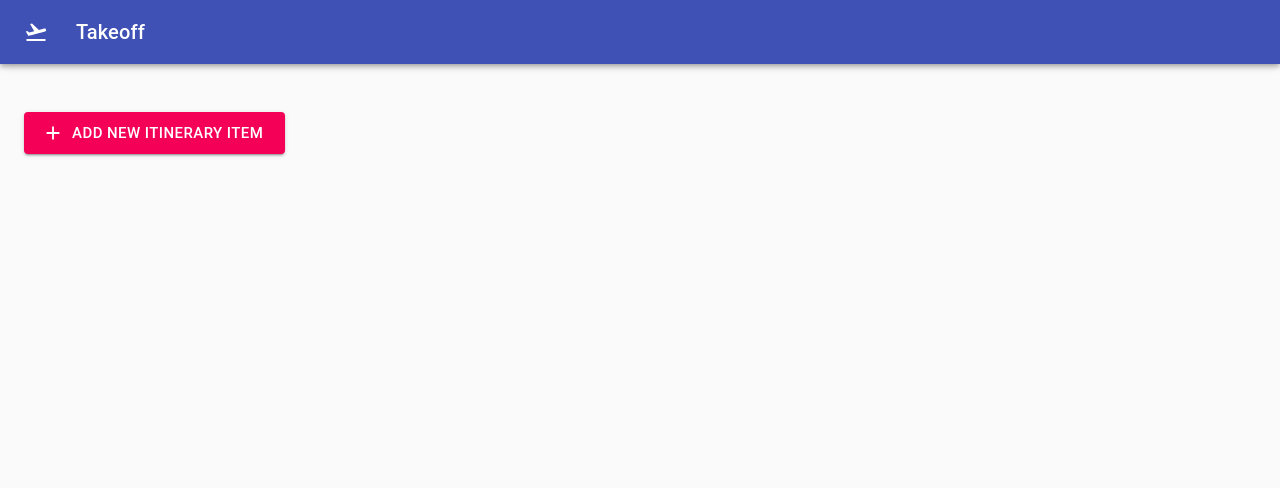
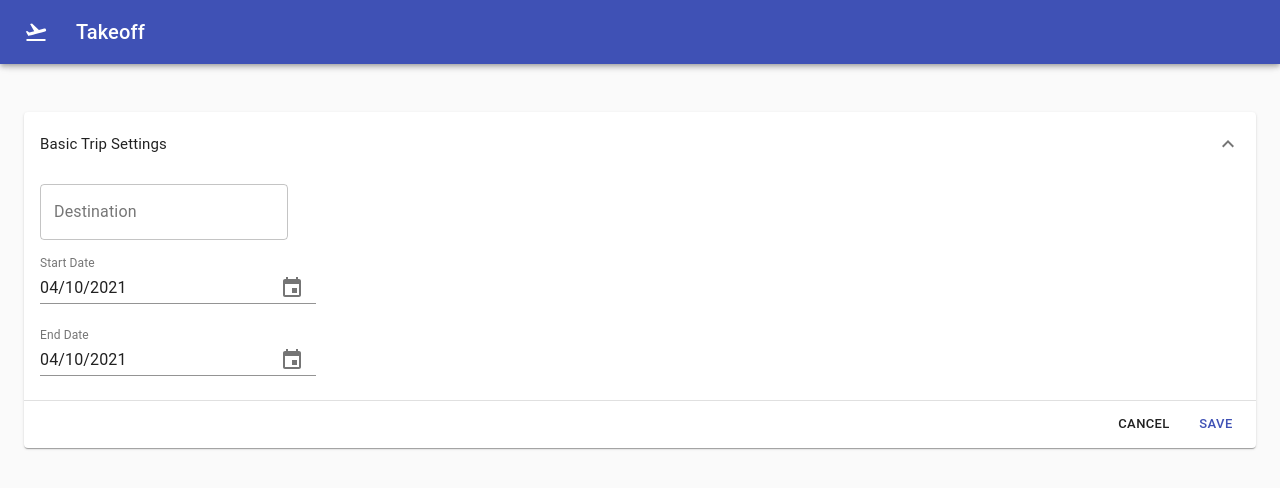
Before and after one commit to espoldi/Takeoff, a React (Create React App) app in the folder client/: page /editor in a window 1280 px wide. Shown: the top 488 px of the page. Built offline with nearby package versions, Linux system fonts and the light colour scheme.

Commit message:
added basic itinerary settings

```diff
--- a/client/src/pages/ItineraryEditor.js
+++ b/client/src/pages/ItineraryEditor.js
@@ -1,22 +1,94 @@
-import React from 'react';
+import React, { useState } from 'react';
+import clsx from 'clsx';
 // Material UI
 import {
+    Accordion,
+    AccordionActions,
+    AccordionDetails,
+    AccordionSummary,
     Button,
-    Container
+    Container,
+    Divider,
+    Grid,
+    TextField,
+    Typography
 } from '@material-ui/core';
+import 'date-fns';
+import DateFnsUtils from '@date-io/date-fns';
+import { MuiPickersUtilsProvider, KeyboardDatePicker } from '@material-ui/pickers';
+import { makeStyles } from '@material-ui/core/styles';
 import AddIcon from '@material-ui/icons/Add';
+import ExpandMoreIcon from '@material-ui/icons/ExpandMore';
+
+const useStyles = makeStyles((theme) => ({
+    heading: { fontSize: theme.typography.pxToRem(15) },
+}));
 
 export default function ItineraryEditor() {
+    const classes = useStyles();
+
+    const [selectedStartDate, setSelectedStartDate] = useState(Date.now());
+    const [selectedEndDate, setSelectedEndDate] = useState(Date.now());
+    const [selectDestination, setSelectedDestination] = "";
+
+    const handleStartDateChange = (date) => { setSelectedStartDate(date); };
+    const handleEndDateChange = (date) => { setSelectedEndDate(date); };
+    const handleDestinationChange = () => { setSelectedDestination(); };
+
     return (
         <Container fixed>
-            <Button
-                variant="contained"
-                color="secondary"
-                size="large"
-                startIcon={<AddIcon />}
-                onClick={() => {
+            <Accordion defaultExpanded>
+                <AccordionSummary expandIcon={<ExpandMoreIcon />} aria-controls="panel1-content" id="panel1-header">
+                    <Typography className={classes.heading}>Basic Trip Settings</Typography>
+                </AccordionSummary>
+                <AccordionDetails>
+                    <Grid container>
+                        <Grid item xs={12}>
+                            <TextField
+                                id="destination"
+                                label="Destination"
+                                variant="outlined"
+                                value={selectDestination}
+                                onChange={handleDestinationChange} />
+                        </Grid>
 
-                }}>Add New Itinerary Item</Button>
+                        <MuiPickersUtilsProvider utils={DateFnsUtils}>
+                            <Grid item xs={12}>
+                                <KeyboardDatePicker
+                                    margin="normal"
+                                    id="starting-date"
+                                    label="Start Date"
+                                    format="MM/dd/yyyy"
+                                    value={selectedStartDate}
+                                    onChange={handleStartDateChange}
+                                    KeyboardButtonProps={{
+                                        'aria-label': 'change start date',
+                                    }}
+                                />
+                            </Grid>
+
+                            <Grid item xs={12}>
+                                <KeyboardDatePicker
+                                    margin="normal"
+                                    id="ending-date"
+                                    label="End Date"
+                                    format="MM/dd/yyyy"
+                                    value={selectedEndDate}
+                                    onChange={handleEndDateChange}
+                                    KeyboardButtonProps={{
+                                        'aria-label': 'change end date',
+                                    }}
+                                />
+                            </Grid>
+                        </MuiPickersUtilsProvider>
+                    </Grid>
+                </AccordionDetails>
+                <Divider />
+                <AccordionActions>
+                    <Button size="small">Cancel</Button>
+                    <Button size="small" color="primary">Save</Button>
+                </AccordionActions>
+            </Accordion>
         </Container>
     );
 }
```
